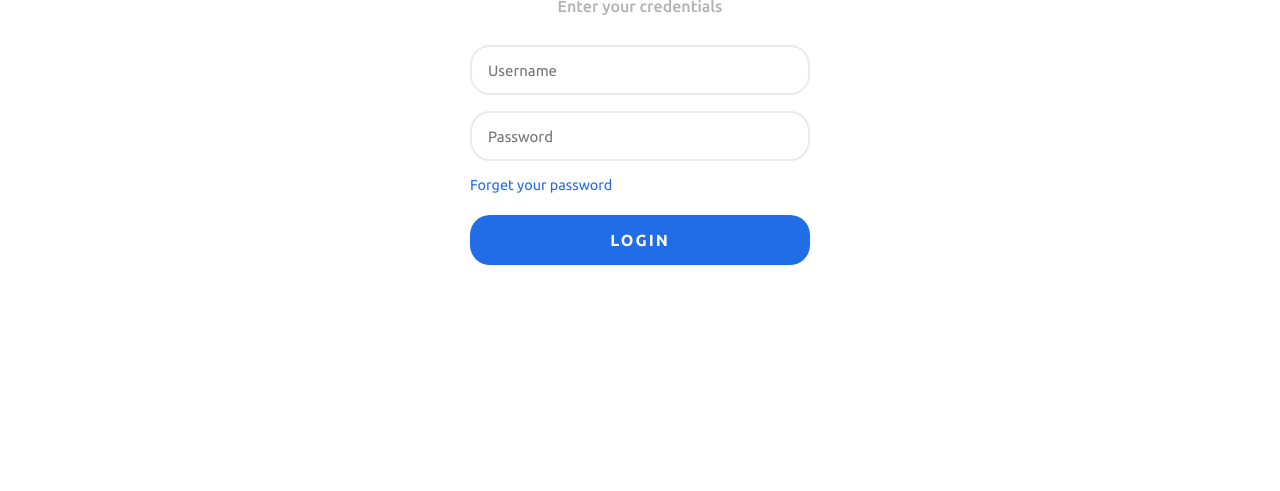
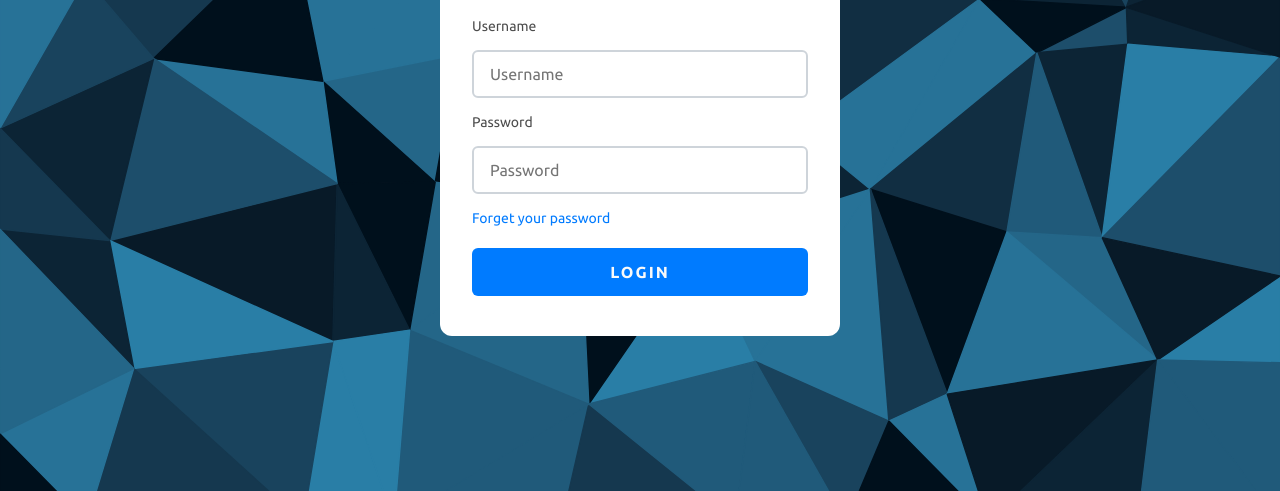
Before and after one commit to anhnbt/template, a plain HTML site: page login/login.html in a window 1280 px wide. Shown: the part 309-800 px from the top of the page. Drawn offline with Linux system fonts and the light colour scheme.

Commit message:
Refactor CSS

```diff
--- a/login/login.css
+++ b/login/login.css
@@ -1,25 +1,33 @@
 @import url("https://fonts.googleapis.com/css2?family=Ubuntu:ital,wght@0,300;0,400;0,500;0,700;1,300;1,400;1,500;1,700&display=swap");
+
+:root {
+  --primary-color: #007bff;
+  --hover-color: #0056b3;
+  --background-color: #fff;
+  --text-color: #212529;
+  --border-color: #ced4da;
+}
 
 * {
   box-sizing: border-box;
+  margin: 0;
+  padding: 0;
 }
 
 html,
-body,
-.wrapper {
-  height: 100%;
+body {
+  height: 100vh;
 }
 
 body {
   display: grid;
   place-items: center;
-  margin: 0;
-  padding: 0 24px;
-  background-image: url("images/low-poly-grid-haikei.svg");
+  padding: 0 1.5rem; /* 24px */
+  background-image: url("../images/low-poly-grid-haikei.svg");
   background-repeat: no-repeat;
   background-size: cover;
   font-family: "Ubuntu", serif;
-  color: #000;
+  color: var(--text-color);
   animation: rotate 6s infinite alternate linear;
 }
 
@@ -27,22 +35,23 @@ body {
   position: relative;
   z-index: 3;
   width: 100%;
-  margin: 0 20px;
-  padding: 70px 30px 44px;
-  border-radius: 1.25rem;
-  background-color: #fff;
+  max-width: 25rem; /* 400px */
+  margin: 0 1.25rem; /* 20px */
+  padding: 4rem 2rem 2.5rem; /* 64px 32px 40px */
+  border-radius: 0.75rem; /* 12px */
+  background-color: var(--background-color);
   text-align: center;
 }
 
 .login-card > h2 {
-  font-size: 36px;
+  font-size: 2.25rem; /* 36px */
   font-weight: 600;
-  margin: 0 0 12px;
+  margin: 0 0 1rem; /* 0 0 16px */
 }
 
 .login-card > h3 {
   color: rgba(0, 0, 0, 0.3);
-  margin: 0 0 30px;
+  margin: 0 0 2rem; /* 0 0 32px */
   font-weight: 500;
   font-size: 1rem;
 }
@@ -50,57 +59,63 @@ body {
   width: 100%;
   margin: 0;
   display: grid;
-  gap: 16px;
+  gap: 1rem; /* 16px */
+}
+
+.login-form > label {
+  text-align: left;
+  font-size: 0.875rem; /* 14px */
+  color: rgba(0, 0, 0, 0.7);
 }
 
 .login-form > input,
 .login-form > button {
   width: 100%;
-  height: 50px;
+  height: 3rem; /* 48px */
 }
 
 .login-form > input {
-  border: 2px solid #ebebeb;
+  border: 2px solid var(--border-color);
   font-family: inherit;
-  font-size: 15px;
-  padding: 0 16px;
-  border-radius: 1.25rem;
+  font-size: 1rem; /* 16px */
+  padding: 0 1rem; /* 0 16px */
+  border-radius: 0.375rem; /* 6px */
   transition: all 0.375s;
 }
 
 .login-form > input:hover {
-  border: 2px solid #10449a;
+  border: 2px solid var(--primary-color);
 }
 
 .login-form > button {
   cursor: pointer;
   width: 100%;
-  border-radius: 1.25rem;
-  background-color: #216ce7;
+  border-radius: 0.375rem; /* 6px */
+  background-color: var(--primary-color);
   color: #f9f9f9;
   border: 0;
   font-family: inherit;
-  font-size: 1rem;
+  font-size: 1rem; /* 16px */
   font-weight: 600;
   text-align: center;
-  letter-spacing: 2px;
+  letter-spacing: 0.125rem; /* 2px */
   transition: all 0.375s;
 }
 .login-form > button:hover {
-  background-color: #10449a;
+  background-color: var(--hover-color);
 }
 
 .login-form > a {
-  color: #216ce7;
-  font-size: 0.9rem;
+  color: var(--primary-color);
+  font-size: 0.875rem; /* 14px */
   text-align: left;
   text-decoration: none;
-  margin-bottom: 6px;
+  margin-bottom: 0.375rem; /* 6px */
   transition: all 0.375s;
 }
 
 .login-form > a:hover {
-  color: #10449a;
+  color: var(--hover-color);
 }
 
 @keyframes rotate {
@@ -109,13 +124,13 @@ body {
   }
 }
 
-@media (width >= 500px) {
+@media (min-width: 500px) {
   body {
     padding: 0;
   }
 
   .login-card {
     margin: 0;
-    width: 400px;
+    width: 25rem; /* 400px */
   }
 }
--- a/login/login.html
+++ b/login/login.html
@@ -13,9 +13,11 @@
   <div class="login-card">
     <h2>Login</h2>
     <h3>Enter your credentials</h3>
-    <form action="" class="login-form">
-      <input type="text" placeholder="Username">
-      <input type="password" name="" id="password" placeholder="Password">
+    <form action="https://httpbin.org/post" method="post" class="login-form">
+      <label for="username">Username</label>
+      <input type="text" name="username" id="username" placeholder="Username">
+      <label for="password">Password</label>
+      <input type="password" name="password" id="password" placeholder="Password">
       <a href="#">Forget your password</a>
       <button type="submit">LOGIN</button>
     </form>
```
